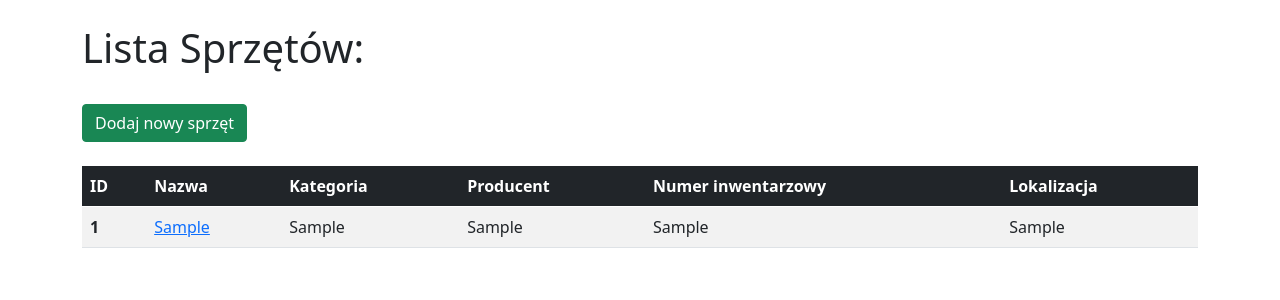
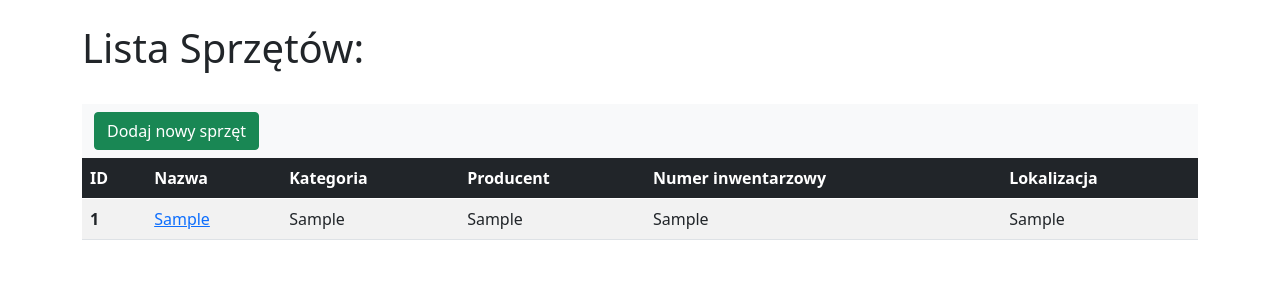
Before and after one commit to matszelo/InVentory, a Django app: page /equipment/ in a window 1280 px wide. Shown: the part 56-356 px from the top of the page. Run offline with Django 4.2, Linux system fonts and the light colour scheme; tables that the repository leaves empty hold one stand-in row (values such as "Sample post").

Commit message:
Dodałem panel nawigacji nad tabelą

```diff
--- a/equipment/templates/equipment/add_equipment.html
+++ b/equipment/templates/equipment/add_equipment.html
@@ -1,8 +1,10 @@
 {% extends 'equipment/base.html' %}
 
 {% block content %}
+<center>
   <h1>Dodawanie nowego sprzętu</h1>
-  <br/><br/>
+</center>
+  <br/>
     {% if submitted %}
         Poprawnie dodano nowy sprzęt!!!
 
--- a/equipment/templates/equipment/equipment_list.html
+++ b/equipment/templates/equipment/equipment_list.html
@@ -3,9 +3,12 @@
 {% block content %}
 
 <h1>Lista Sprzętów:</h1>
-<br>
-<a class="btn btn-success" href="{% url 'add_equipment' %}" role="button">Dodaj nowy sprzęt</a>
-<br><br>
+<br/>
+<nav class="navbar bg-light">
+  <div class="container-fluid">
+    <a class="btn btn-success" href="{% url 'add_equipment' %}" role="button">Dodaj nowy sprzęt</a>
+  </div>
+</nav>
 <table class="table table-striped table-hover">
   <thead class="table-dark">
     <tr>
```
